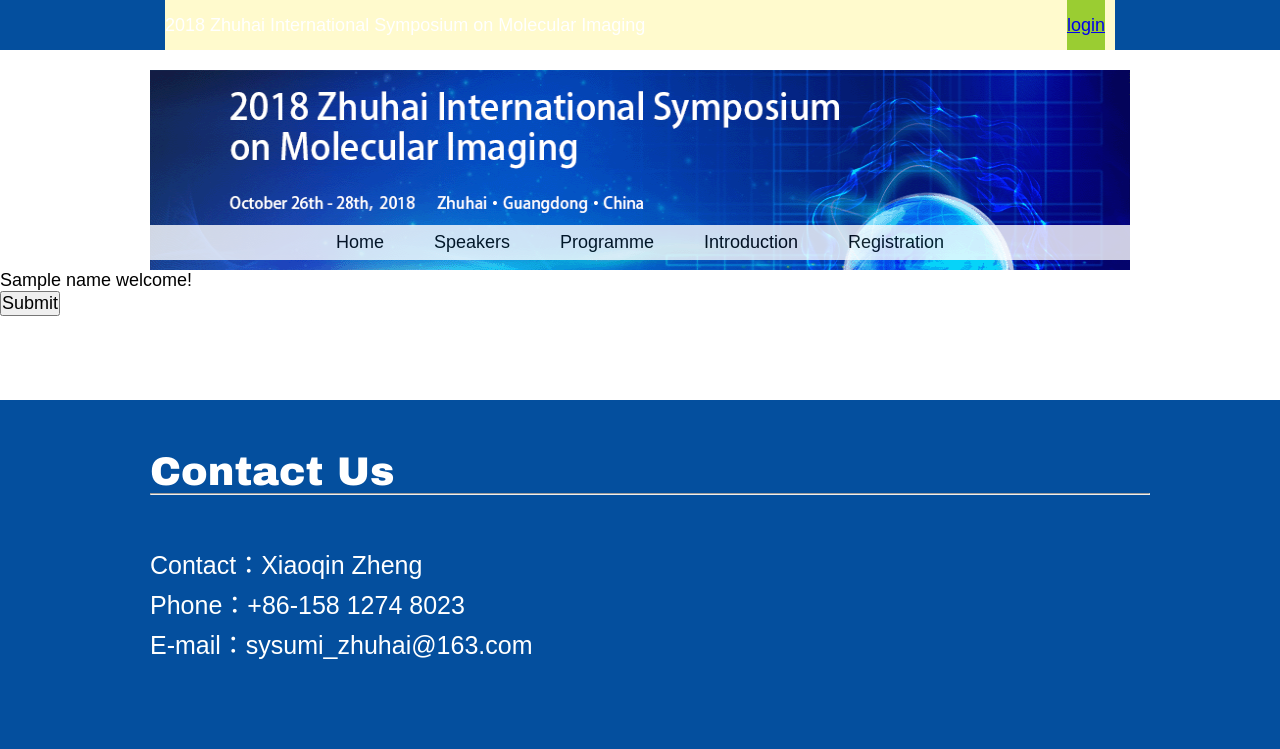
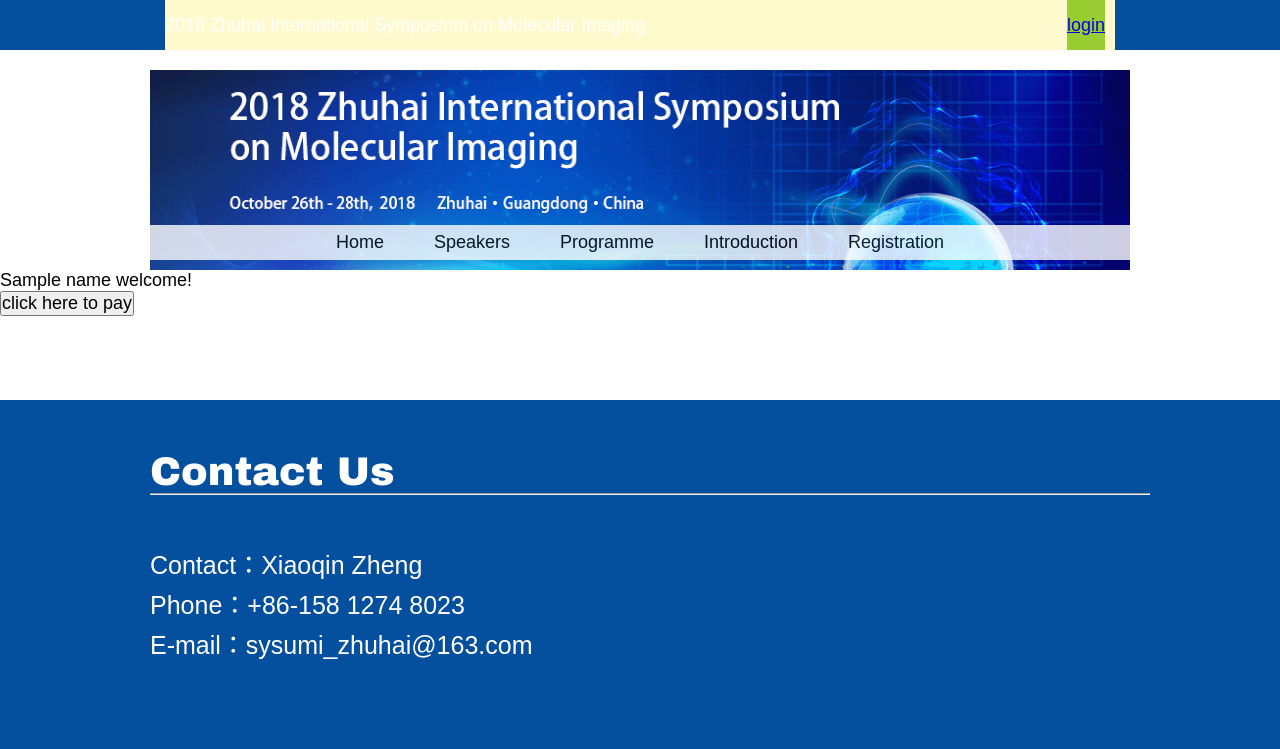
Before and after one commit to Mr-taiyan/web2, a Django app: template templates/user.html in a window 1280 px wide. Shown: the top 749 px of the page. Run offline with Django 3.2, Linux system fonts and the light colour scheme; the template is opened without the code that fills it: most values are stand-ins (such as "Sample title", 1, 10 or a date in 2020).

Commit message:
添加付款成功后邮件通知功能

```diff
--- a/mt_users/views.py
+++ b/mt_users/views.py
@@ -1,6 +1,7 @@
 from django.shortcuts import render,redirect,render_to_response
 from django.http import JsonResponse
 from models import *
+from django.core.mail import send_mail
 
 # Create your views here.
 
@@ -82,7 +83,12 @@ def ceshi(request):
     id = request.session['id']
     user = User_info.objects.get(id=id)
     user.paid = True
+    email = user.email
+    # email = 'dennyxineng@gmail.com'
 
     user.save()
 
+    send_mail('success', 'successful', 'cty9388@163.com',
+              [email], fail_silently=False)
+
     return redirect('/user/')
--- a/templates/user.html
+++ b/templates/user.html
@@ -9,7 +9,7 @@
     {% if not paid %}
         <form action="/ceshi/" method="post">
         {% csrf_token %}
-        <input type="submit">
+        <input type="submit" value="click here to pay">
         </form>
     {% endif %}
 
```
Also changed, not shown: 1 other file.
